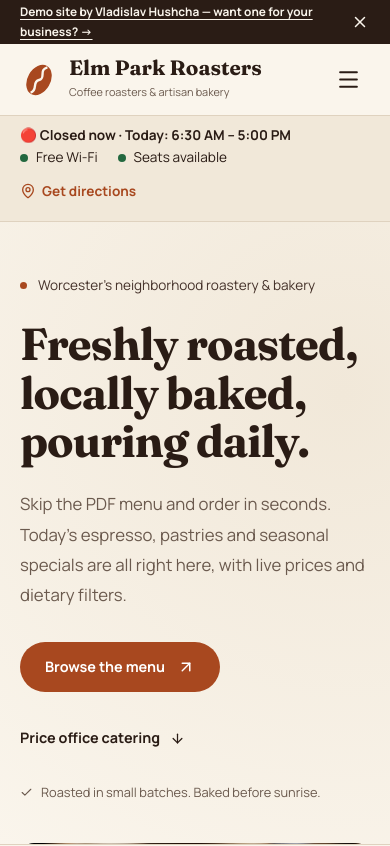
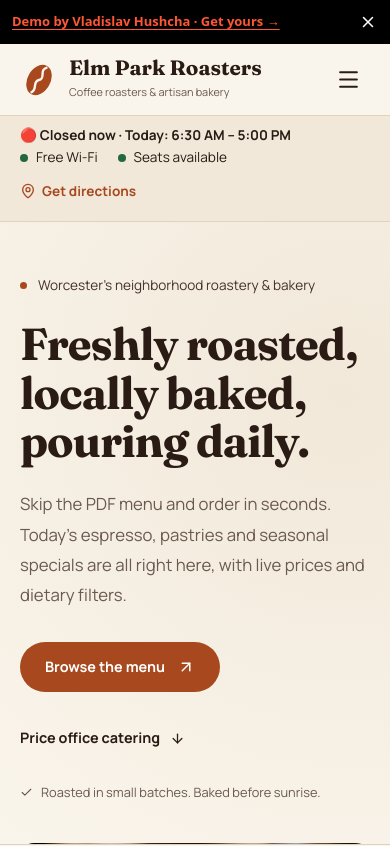
Before and after one commit to sewstie/demo-elmpark-roasters, an Astro site: page / in a window 390 px wide. Shown: the top 846 px of the page. Built offline with nearby package versions, Linux system fonts and the light colour scheme; Astro itself is replaced by a stand-in of ours.

Commit message:
Share one fixed-style demo banner with Obsidian and remember its dismissal

```diff
--- a/src/components/DemoBanner.astro
+++ b/src/components/DemoBanner.astro
@@ -1,10 +1,32 @@
 ---
 import { X } from 'lucide-react';
-import type { Site } from '../schemas/site';
-interface Props { banner: Site['banner'] }
+// Shared verbatim between the demo sites: fixed colours so it reads as the agency's notice, not part of the site theme.
+interface Props { banner: { text: string; shortText: string; href: string; dismissLabel: string } }
 const { banner } = Astro.props;
 ---
-<aside class="demo-banner" aria-label="Demo notice">
-  <a href={banner.href} target="_blank" rel="noopener">{banner.text}</a>
-  <button type="button" aria-label="Dismiss demo notice" onclick="this.parentElement.remove()"><X size={18} aria-hidden="true" /></button>
+<aside class="demo-banner">
+  <a href={banner.href} target="_blank" rel="noopener"><span class="long">{banner.text}</span><span class="short">{banner.shortText}</span></a>
+  <button type="button" aria-label={banner.dismissLabel}><X size={18} aria-hidden="true" /></button>
 </aside>
+<script is:inline>
+  (banner => {
+    const key = 'demo-banner-dismissed';
+    try { if (sessionStorage.getItem(key)) return banner.remove(); } catch {}
+    banner.querySelector('button').addEventListener('click', () => {
+      banner.remove();
+      try { sessionStorage.setItem(key, '1'); } catch {}
+    });
+  })(document.currentScript.previousElementSibling);
+</script>
+<style>
+  .demo-banner { display: flex; align-items: center; justify-content: center; gap: 4px; padding-left: 16px; background: #000; color: #fff; font: 700 14px/1.35 system-ui, sans-serif; }
+  .demo-banner a { display: flex; align-items: center; min-height: 44px; min-width: 0; color: #ff5733; text-decoration: underline; text-underline-offset: 3px; }
+  .demo-banner button { display: grid; place-items: center; flex-shrink: 0; width: 44px; height: 44px; padding: 0; border: 0; background: transparent; color: #fff; cursor: pointer; }
+  .demo-banner :focus-visible { outline: 2px solid #fff; outline-offset: -4px; }
+  .short { display: none; }
+  @media (max-width: 479px) {
+    .demo-banner { justify-content: space-between; padding-left: 12px; font-size: 13px; }
+    .long { display: none; }
+    .short { display: inline; white-space: nowrap; }
+  }
+</style>
--- a/src/data/site.json
+++ b/src/data/site.json
@@ -1,7 +1,7 @@
 {
   "demoMode": true,
   "demoBanner": true,
-  "banner": { "text": "Demo site by Vladislav Hushcha — want one for your business? →", "href": "https://web.vladislavhushcha.me" },
+  "banner": { "text": "Demo site by Vladislav Hushcha — want one for your business? →", "shortText": "Demo by Vladislav Hushcha · Get yours →", "href": "https://web.vladislavhushcha.me", "dismissLabel": "Dismiss demo notice" },
   "business": {
     "name": "Elm Park Roasters & Artisan Bakery", "shortName": "Elm Park Roasters", "descriptor": "Coffee roasters & artisan bakery",
     "phone": "+15085550148", "phoneDisplay": "(508) 555-0148", "email": "hello@elmparkroasters.example",
--- a/src/schemas/site.ts
+++ b/src/schemas/site.ts
@@ -8,7 +8,7 @@ const named = z.object({ id, name: text });
 export const siteSchema = z.object({
   demoMode: z.boolean(),
   demoBanner: z.boolean(),
-  banner: z.object({ text, href: z.url().refine(value => value.startsWith('https://')) }),
+  banner: z.object({ text, shortText: text, href: z.url().refine(value => value.startsWith('https://')), dismissLabel: text }),
   business: z.object({
     name: text, shortName: text, descriptor: text, phone, phoneDisplay: text, email: z.email(),
     street: text, city: text, region: z.string().length(2), postalCode: z.string().regex(/^\d{5}$/), serviceArea: text,
--- a/src/styles/global.css
+++ b/src/styles/global.css
@@ -49,10 +49,6 @@ p { max-width: 70ch; }
 .button-secondary:hover { border-color: var(--color-muted); background: var(--color-secondary); }
 .text-link { display: inline-flex; align-items: center; min-height: 44px; gap: 10px; font-size: .9rem; font-weight: 700; }
 .text-link:hover { color: var(--color-primary); }
-.demo-banner { display: flex; align-items: center; justify-content: center; gap: 4px; padding-inline: 12px; background: var(--color-foreground); color: var(--color-background); font-size: .82rem; font-weight: 700; }
-.demo-banner a { display: flex; align-items: center; min-height: 44px; text-decoration: underline; text-underline-offset: 3px; }
-.demo-banner button { display: grid; place-items: center; flex-shrink: 0; width: 44px; height: 44px; border: 0; background: transparent; color: inherit; }
-.demo-banner :focus-visible { outline-color: var(--color-background); outline-offset: -4px; }
 .brand { display: flex; align-items: center; gap: 11px; flex-shrink: 0; min-height: 44px; }
 .brand-symbol { width: 38px; height: 38px; }
 .brand-name { display: block; font-family: var(--font-display); font-size: 1.3rem; font-weight: 700; line-height: 1; }
@@ -110,7 +106,6 @@ p { max-width: 70ch; }
   .mobile-menu summary::-webkit-details-marker { display: none; }
   .mobile-menu nav { position: absolute; z-index: 20; top: 100%; left: 0; right: 0; padding: 12px 20px; background: var(--color-secondary); border-bottom: 1px solid var(--color-border); }
   .mobile-menu nav a { display: flex; align-items: center; min-height: 48px; font-weight: 600; }
-  .demo-banner { font-size: .74rem; justify-content: space-between; padding-inline: 20px 8px; }
   .status-inner { padding-block: 8px; }
   .status-inner a { margin-left: 0; }
   .hero-inner { grid-template-columns: 1fr; padding-block: 52px; }
```
